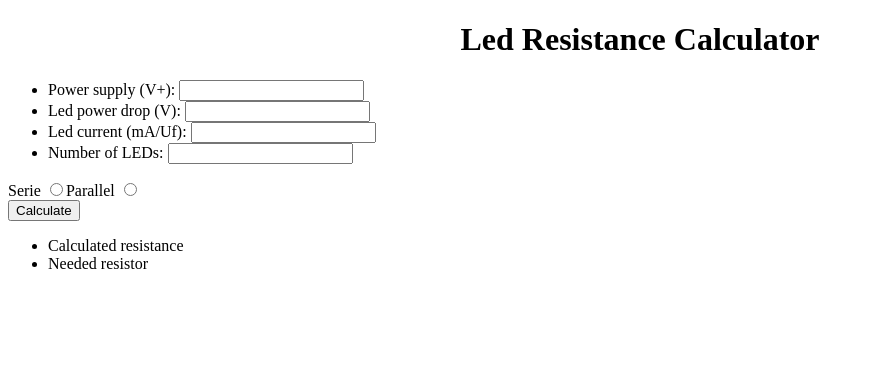
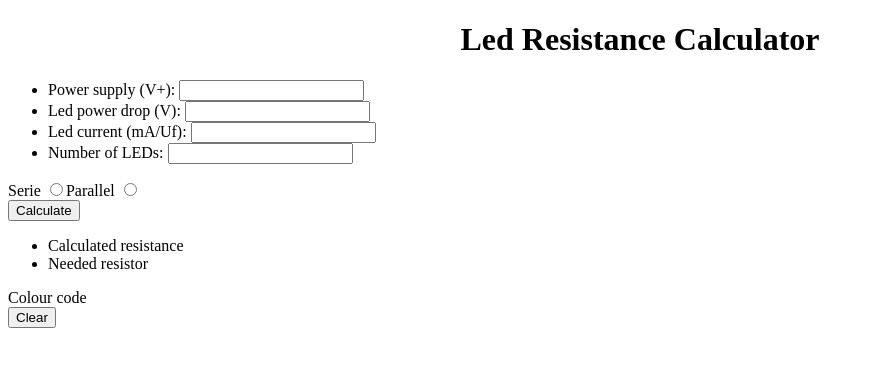
Before and after one commit to MLSchreur/lrc, an Angular app: page / in a window 1280 px wide. Shown: the top 366 px of the page, without its empty margins (0-874 px from the left). Built offline with nearby package versions, Linux system fonts and the light colour scheme.

Commit message:
additional basic screen setup

```diff
--- a/src/app/app.component.html
+++ b/src/app/app.component.html
@@ -1,3 +1,11 @@
+<!-- temp example code -->
+
+<!-- <label *ngIf="titel != 'Muziekstuk Info'" class="button" id="pauseMusic">Pause
+  <input type="button" (click)="pauseMusic()" style="display:none" />
+</label> -->
+
+<!-- header section -->
+
 <div style="text-align:center">
   <h1>
     Led Resistance Calculator
@@ -53,8 +61,12 @@
     </ul>
 </div>
 
-<!-- example -->
+<!-- colour code section -->
 
-<!-- <label *ngIf="titel != 'Muziekstuk Info'" class="button" id="pauseMusic">Pause
-  <input type="button" (click)="pauseMusic()" style="display:none" />
-</label> -->
+Colour code
+
+<!-- clear button -->
+
+<div>
+    <button>Clear</button>
+</div>
```
